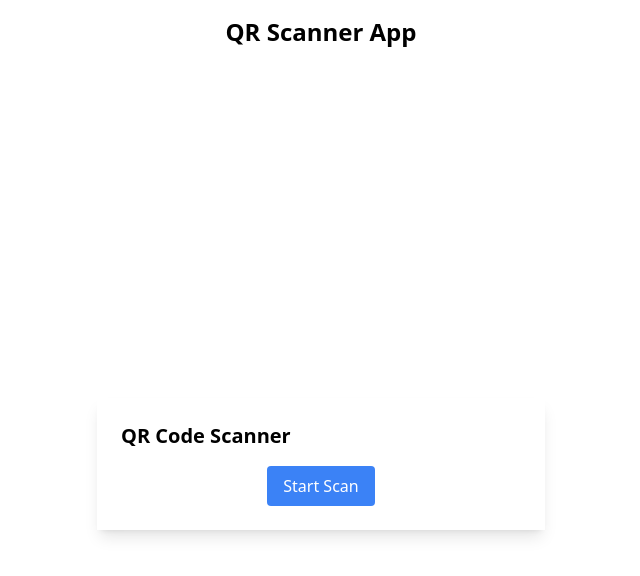
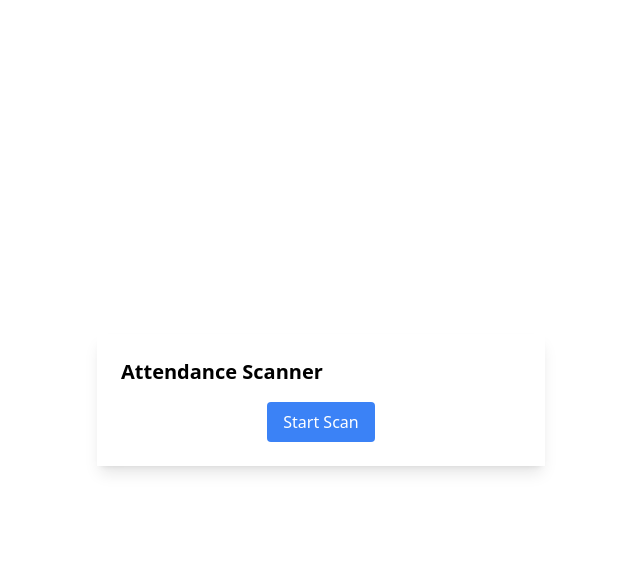
Before and after one commit to tiasha01/Attendance-scan-client, a React (Vite) app: page / in a window 1280 px wide. Shown: the top 576 px of the page, without its empty margins (319-959 px from the left). Built offline with nearby package versions, Linux system fonts and the light colour scheme.

Commit message:
Update: Scanner Enhanced.

```diff
--- a/package.json
+++ b/package.json
@@ -11,6 +11,7 @@
   },
   "dependencies": {
     "html5-qrcode": "^2.3.8",
+    "mkcert": "^3.2.0",
     "react": "^19.0.0",
     "react-dom": "^19.0.0"
   },
--- a/src/App.jsx
+++ b/src/App.jsx
@@ -4,7 +4,6 @@ function App() {
 
   return (
     <div>
-    <h1 className="text-2xl font-bold text-center my-4">QR Scanner App</h1>
     <QRCodeScanner />
   </div>
   )
--- a/src/components/QRCodeScanner.jsx
+++ b/src/components/QRCodeScanner.jsx
@@ -1,9 +1,10 @@
 import { useState, useEffect } from 'react';
 import { Html5QrcodeScanner } from 'html5-qrcode';
 
-export default function QRCodeScanner() {
+function QRCodeScanner() {
   const [data, setData] = useState('');
   const [scan, setScan] = useState(false);
+  const [bgColor, setBgColor] = useState('');
   let scanner;
 
   useEffect(() => {
@@ -12,6 +13,8 @@ export default function QRCodeScanner() {
       scanner.render(
         (result) => {
           setData(result);
+          setBgColor('bg-green-500');
+          setTimeout(() => setBgColor(''), 500);
         },
         (error) => console.error(error)
       );
@@ -24,10 +27,10 @@ export default function QRCodeScanner() {
   }, [scan]);
 
   return (
-    <div className="flex flex-col items-center justify-center min-h-screen p-4">
+    <div className={`flex flex-col items-center justify-center min-h-screen p-4 ${bgColor}`}>
       <div className="w-full max-w-md shadow-lg">
         <div className="p-6">
-          <h2 className="text-xl font-bold mb-4">QR Code Scanner</h2>
+          <h2 className="text-xl font-bold mb-4">Attendance Scanner</h2>
           {scan && <div id="reader" className="w-full mb-4"></div>}
           {data && <div className="mt-4 text-center">
             <p>Scanned Result:</p>
@@ -41,3 +44,5 @@ export default function QRCodeScanner() {
     </div>
   );
 }
+
+export default QRCodeScanner;
```
Also changed, not shown: 1 other file (tests, documents, lock files or other folders).
